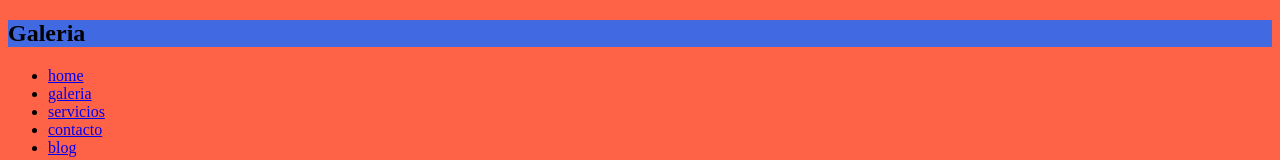
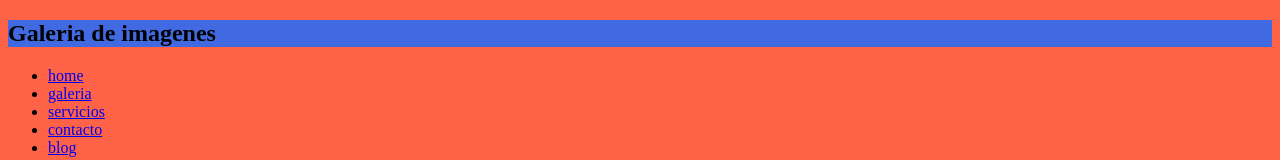
Before and after one commit to Jorge-94/curso, a plain HTML site: page galeria.html in a window 1280 px wide. Shown: the top 160 px of the page. Drawn offline with Linux system fonts and the light colour scheme.

Commit message:
cambio de galeria

```diff
--- a/galeria.html
+++ b/galeria.html
@@ -10,7 +10,7 @@
 </head>
 
 <body>
-    <h2>Galeria</h2>
+    <h2>Galeria de imagenes</h2>
     <header>
         <nav>
             <ul>
```
